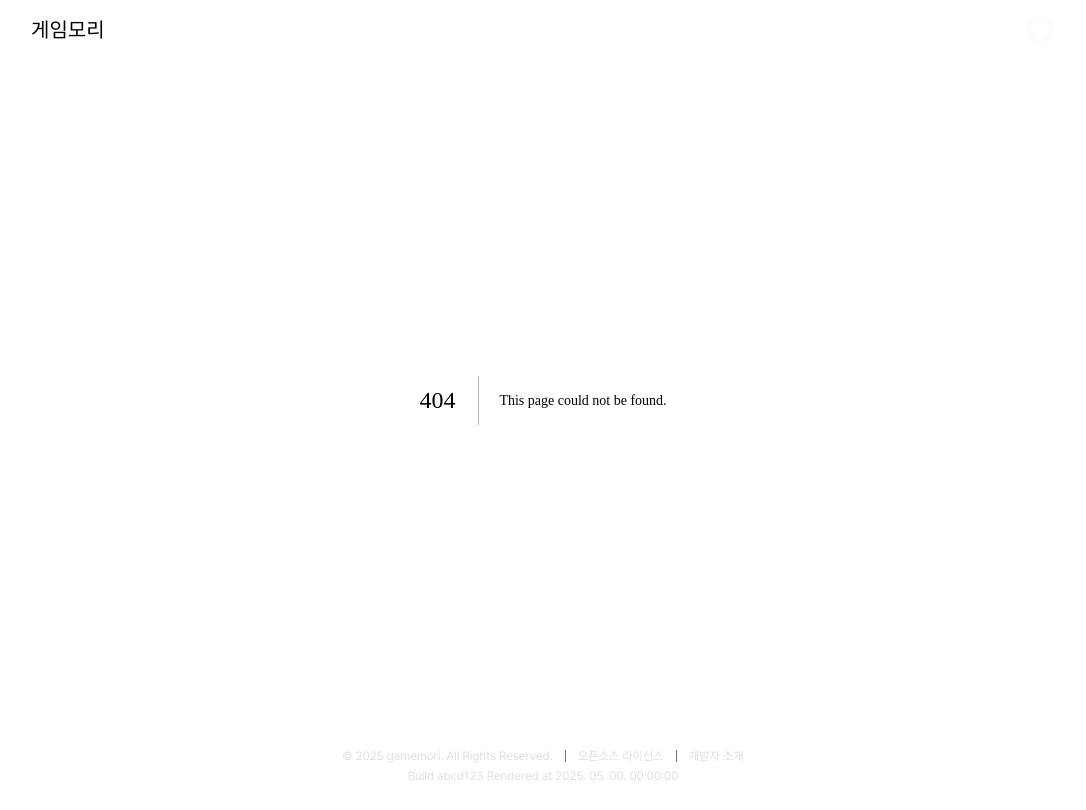
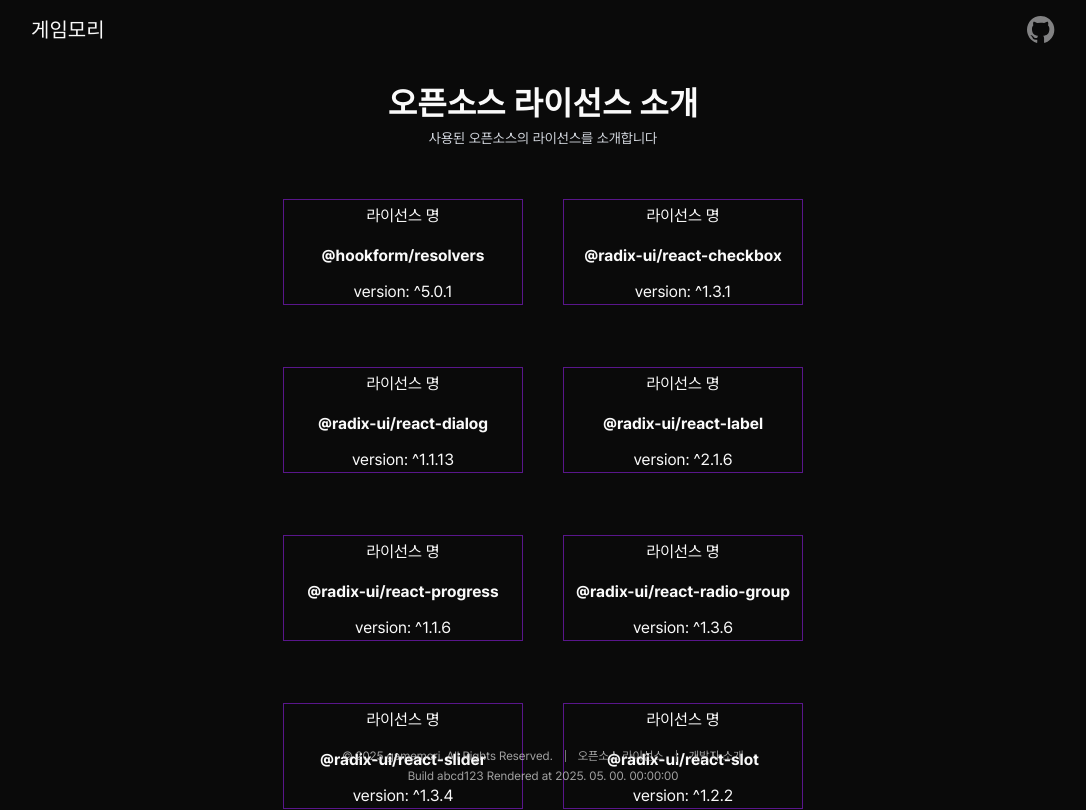
Before and after one commit to phthalos/gamemori, a Next.js app: page /license in a window 1280 px wide. Before the commit this address had no page. Shown: the top 810 px of the page, without its empty margins (97-1183 px from the left). Built offline with nearby package versions, Linux system fonts and the light colour scheme; a web font is replaced by a local one.

Commit message:
라이선스 페이지 추가

```diff
--- /dev/null
+++ b/app/license/page.tsx
@@ -0,0 +1,24 @@
+import LicenseList from "@/components/license/license-list";
+import { license as licenseData } from "@/data/license";
+
+export default function License() {
+    return (
+        <div className="flex flex-col items-center justify-center my-20 w-6/12">
+            <h2 >오픈소스 라이선스 소개</h2>
+            <span className="mb-8 text-sm text-gray-300">사용된 오픈소스의 라이선스를 소개합니다</span>
+            <ul className="flex flex-wrap justify-center w-full gap-6">
+                {licenseData.map((item, index) => (
+                    <li
+                        key={index}
+                        className="flex-shrink-0 w-60 h-32 border-gray-600 rounded-md p m-2 flex flex-col justify-center"
+                    >
+                        <LicenseList
+                            license_name={item.license_name}
+                            version={item.version}
+                        />
+                    </li>
+                ))}
+            </ul>
+        </div>
+    );
+}
--- /dev/null
+++ b/components/license/license-list.tsx
@@ -0,0 +1,17 @@
+import { LicenseType } from "@/data/license";
+
+export default function LicenseList({license_name, version}: LicenseType) {
+    return (
+        <div>
+            <ul className="border border-purple-900  ">
+            <a className="flex flex-col items-center justify-center p-1">라이선스 명</a>
+                <li className="flex gap-2 items-center justify-center text-l font-bold p-3">
+                {license_name}
+                </li>
+                <li className="flex gap-2 items-center justify-center ">version: {version}</li>
+                <li>
+                </li>
+            </ul>
+        </div>
+    )
+}
--- /dev/null
+++ b/data/license.ts
@@ -0,0 +1,45 @@
+export type LicenseType = {
+    license_name: String; // 라이선스명
+    version: String; // 라이선스 버전
+};
+
+const license: LicenseType[] = [
+    {
+        license_name: "@hookform/resolvers",
+        version: "^5.0.1",
+    },
+    {
+        license_name: "@radix-ui/react-checkbox",
+        version: "^1.3.1",
+    },
+    {
+        license_name: "@radix-ui/react-dialog",
+        version: "^1.1.13",
+    },
+    {
+        license_name: "@radix-ui/react-label",
+        version: "^2.1.6",
+    },
+    {
+        license_name: "@radix-ui/react-progress",
+        version: "^1.1.6",
+    },
+    {
+        license_name: "@radix-ui/react-radio-group",
+        version: "^1.3.6",
+    },
+    {
+        license_name: "@radix-ui/react-slider",
+        version: "^1.3.4",
+    },
+    {
+        license_name: "@radix-ui/react-slot",
+        version: "^1.2.2",
+    },
+    {
+        license_name: "@radix-ui/react-tabs",
+        version: "^5.0.1",
+    },
+];
+
+export { license };
--- a/tsconfig.json
+++ b/tsconfig.json
@@ -22,6 +22,6 @@
       "@/*": ["./*"]
     }
   },
-  "include": ["next-env.d.ts", "**/*.ts", "**/*.tsx", ".next/types/**/*.ts"],
+  "include": ["next-env.d.ts", "**/*.ts", "**/*.tsx", ".next/types/**/*.ts", "app/license", "components/license"],
   "exclude": ["node_modules"]
 }
```
